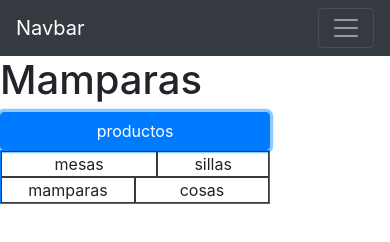
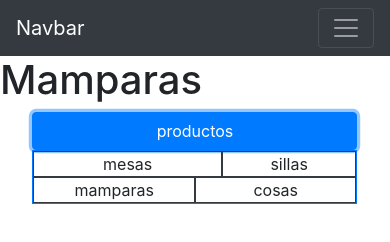
Before and after one commit to CactusTelepatico/InstalacionesIgnaser, a plain HTML site: page Team_Bootstrap_Team/Team_Bootstrap_David/index.html in a window 390 px wide. Both pictures are taken after a click on the button "productos". Drawn offline with nearby package versions, Linux system fonts and the light colour scheme.

Commit message:
centrado dropdown. listo en mobile

```diff
--- a/Team_Bootstrap_Team/Team_Bootstrap_David/index.html
+++ b/Team_Bootstrap_Team/Team_Bootstrap_David/index.html
@@ -52,11 +52,11 @@
     <h1>Mamparas</h1>
 
 <div class="container">
-  <div class="row w-75 align-content-center" align="center ">
-    <button class="btn btn-primary col-12 dropdown" type="button" data-toggle="collapse" data-target="#collapseExample" aria-expanded="false" aria-controls="collapseExample">
+  <div class="row " align="center ">
+    <button class="btn btn-primary col-10 offset-1 dropdown" type="button" data-toggle="collapse" data-target="#collapseExample" aria-expanded="false" aria-controls="collapseExample">
     productos
   </button>
-    <div class="border border-primary container   col-12 collapse" id="collapseExample">
+    <div class="border border-primary container col-10 offset-1 collapse" id="collapseExample">
         <div class="row">
           <div class="border border-dark col-7">
             mesas
```
